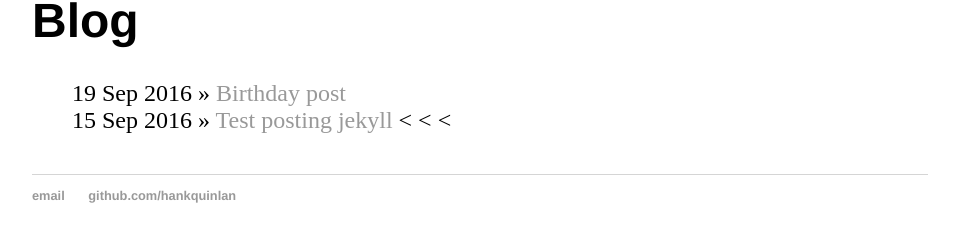
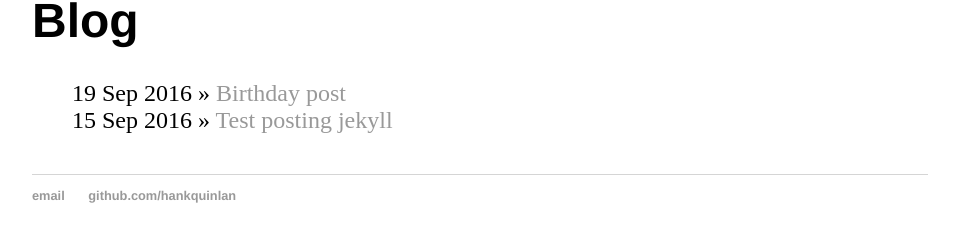
Before and after one commit to nyoshimizu/nyoshimizu.github.io, a Jekyll site: the page built from blog/index.html, in a window 1280 px wide. Shown: the part 117-359 px from the top of the page, without its empty margins (160-1119 px from the left). Built offline with Jekyll 4.4.1, drawn with Linux system fonts in a browser that asks for light colours.

Commit message:
Update index.html

```diff
--- a/blog/index.html
+++ b/blog/index.html
@@ -10,7 +10,7 @@ title: Blog
 		 »
 		 <a href="{{ post.url }}" title="{{ post.title }}">{{ post.title }}</a>
 		 {% for tag in post.tags %}
-		 	<{{ post.tag }}
+		 	<{{ tag }}
 		 {% endfor %}
 	    </li>
 	  {% endfor %}
```
